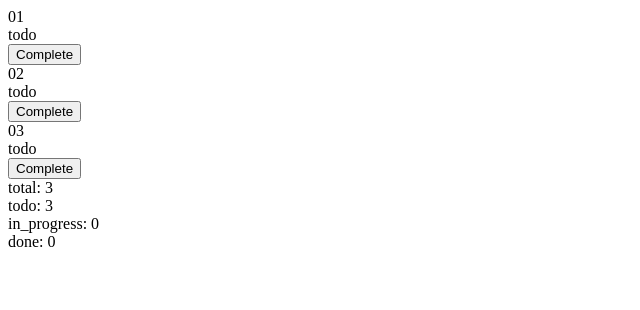
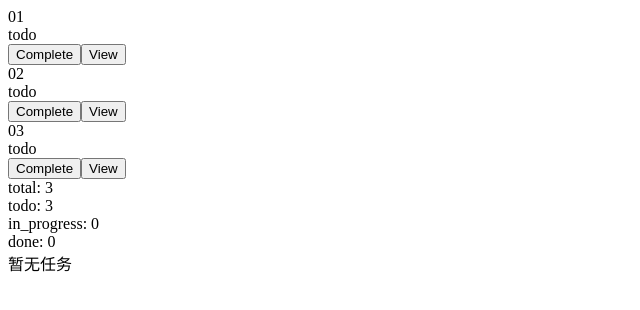
Before and after one commit to Hanss0821/react-issue-lab, a React (Vite) app: page / in a window 1280 px wide. Shown: the top 310 px of the page, without its empty margins (0-640 px from the left). Built offline with nearby package versions, Linux system fonts and the light colour scheme.

Commit message:
Add IssueDetail component to display selected issue details and update App to manage selected issue state

```diff
--- a/src/App.tsx
+++ b/src/App.tsx
@@ -4,6 +4,7 @@ import type { Issue, IssueStatus } from "./types/issue";
 import { createIssue } from "./types/issue";
 import { IssueList } from "./components/IssueList";
 import { IssueStats } from "./components/IssueStats";
+import { IssueDetail } from "./components/IssueDetail";
 function App() {
   const [issueList, setIssueList] = useState<Issue[]>([
     createIssue({ title: "01" }),
@@ -24,10 +25,21 @@ function App() {
     );
   }
 
+  const [selectedId, setSelectedId] = useState<Issue["id"] | null>(null);
+  function updateSelectedId(id: Issue["id"]) {
+    setSelectedId(id);
+  }
+
+  const selectedIssue = issueList.find((issue) => issue.id === selectedId);
   return (
     <main>
-      <IssueList issues={issueList} onStatusChange={updateIssueStatus} />
+      <IssueList
+        issues={issueList}
+        onStatusChange={updateIssueStatus}
+        onSelect={updateSelectedId}
+      />
       <IssueStats issues={issueList} />
+      <IssueDetail issue={selectedIssue} onStatusChange={updateIssueStatus} />
     </main>
   );
 }
--- /dev/null
+++ b/src/components/IssueDetail.tsx
@@ -0,0 +1,47 @@
+import type { Issue, IssueStatus } from "../types/issue";
+
+type IssueDetailProps = {
+  issue: Issue | undefined;
+  onStatusChange: (id: Issue["id"], status: IssueStatus) => void;
+};
+
+export function IssueDetail(props: IssueDetailProps) {
+  const issue = props.issue;
+
+  const handleStartClick = () => {
+    if (!issue) return;
+    props.onStatusChange(issue.id, "in_progress");
+  };
+
+  const handleCompleteClick = () => {
+    if (!issue) return;
+    props.onStatusChange(issue.id, "done");
+  };
+
+  return (
+    <div className="issue-detail">
+      {issue ? (
+        <>
+          <div className="issue-status">
+            <div className="issue-title">{issue.title}</div>
+            <div className="issue-status">{issue.status}</div>
+          </div>
+          <div className="panel">
+            <button className="btn-start" onClick={handleStartClick}>
+              开始
+            </button>
+            <button
+              className="btn-complete"
+              disabled={issue.status === "done"}
+              onClick={handleCompleteClick}
+            >
+              完成
+            </button>
+          </div>
+        </>
+      ) : (
+        <div className="empty">暂无任务</div>
+      )}
+    </div>
+  );
+}
--- a/src/components/IssueItem.tsx
+++ b/src/components/IssueItem.tsx
@@ -3,11 +3,15 @@ import type { Issue, IssueStatus } from "../types/issue";
 type IssueItemProps = {
   issue: Issue;
   onStatusChange: (id: Issue["id"], status: IssueStatus) => void;
+  onSelect: (id: Issue["id"]) => void;
 };
 
 export function IssueItem(props: IssueItemProps) {
   const handleClick = () => {
     props.onStatusChange(props.issue.id, "done");
+  };
+  const handleSelect = () => {
+    props.onSelect(props.issue.id);
   };
   return (
     <>
@@ -17,6 +21,9 @@ export function IssueItem(props: IssueItemProps) {
         <button disabled={props.issue.status === "done"} onClick={handleClick}>
           Complete
         </button>
+        <button className="btn-view" onClick={handleSelect}>
+          View
+        </button>
       </div>
     </>
   );
--- a/src/components/IssueList.tsx
+++ b/src/components/IssueList.tsx
@@ -4,6 +4,7 @@ import { IssueItem } from "./IssueItem";
 type IssueListProps = {
   issues: Issue[];
   onStatusChange: (id: Issue["id"], status: IssueStatus) => void;
+  onSelect: (id: Issue["id"]) => void;
 };
 
 export function IssueList(props: IssueListProps) {
@@ -15,6 +16,7 @@ export function IssueList(props: IssueListProps) {
             key={issue.id}
             issue={issue}
             onStatusChange={props.onStatusChange}
+            onSelect={props.onSelect}
           ></IssueItem>
         ))}
       </div>
```
